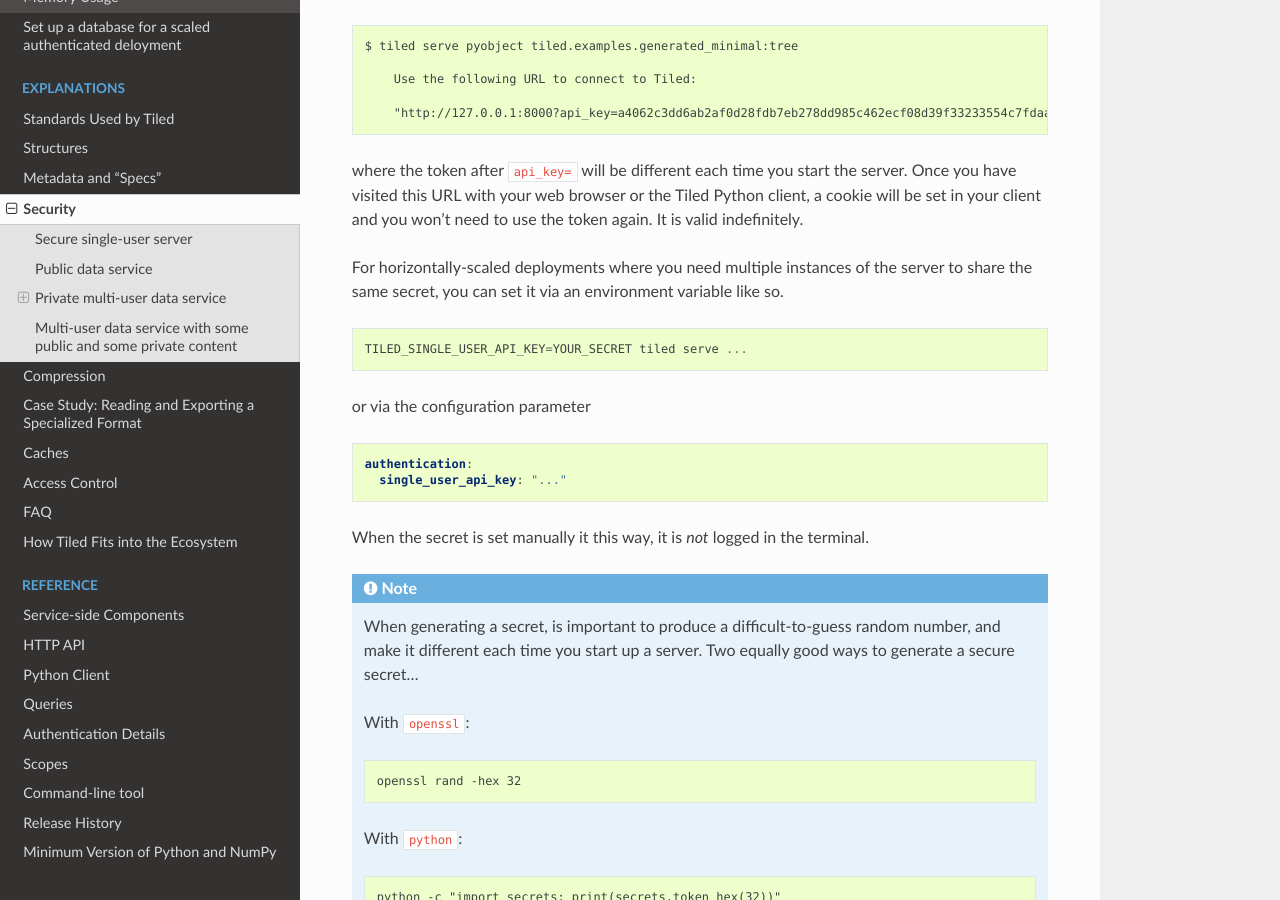
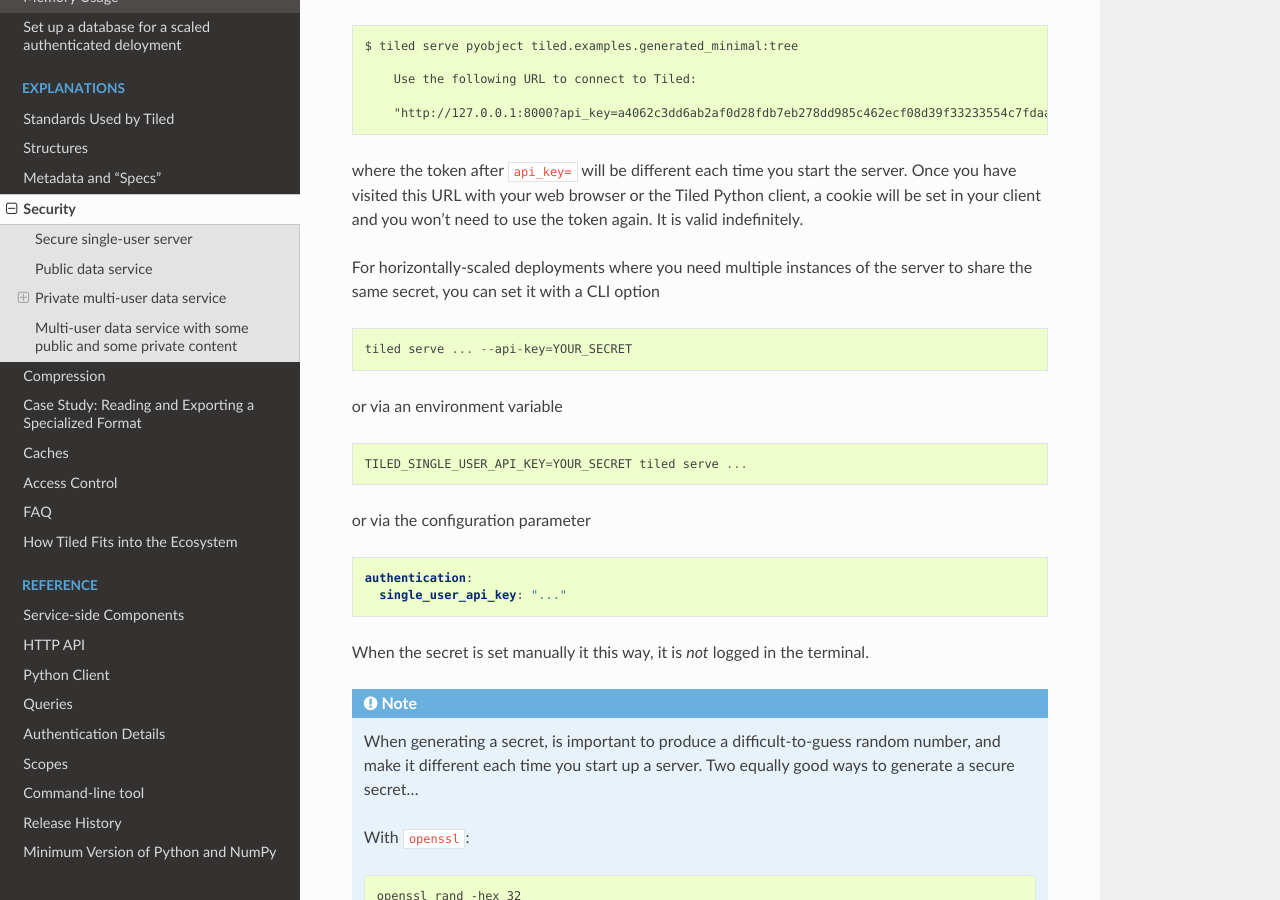
Before and after one commit to bluesky/tiled, a Sphinx documentation site: the page built from docs/source/explanations/security.md, in a window 1280 px wide and 900 px high, scrolled down 625 px. Built offline with Sphinx 7.4.7 and the Read the Docs theme 2.0.0, drawn with Linux system fonts in a browser that asks for light colours; pages that are not in the unit, such as notebooks, are missing from menus; the version number could not be read and is left out.

Commit message:
Document the CLI option.

````diff
--- a/docs/source/explanations/security.md
+++ b/docs/source/explanations/security.md
@@ -35,8 +35,13 @@
 again. It is valid indefinitely.
 
 For horizontally-scaled deployments where you need multiple instances of the
-server to share the same secret, you can set it via an environment variable like
-so.
+server to share the same secret, you can set it with a CLI option
+
+```
+tiled serve ... --api-key=YOUR_SECRET
+```
+
+or via an environment variable
 
 ```
 TILED_SINGLE_USER_API_KEY=YOUR_SECRET tiled serve ...
````
